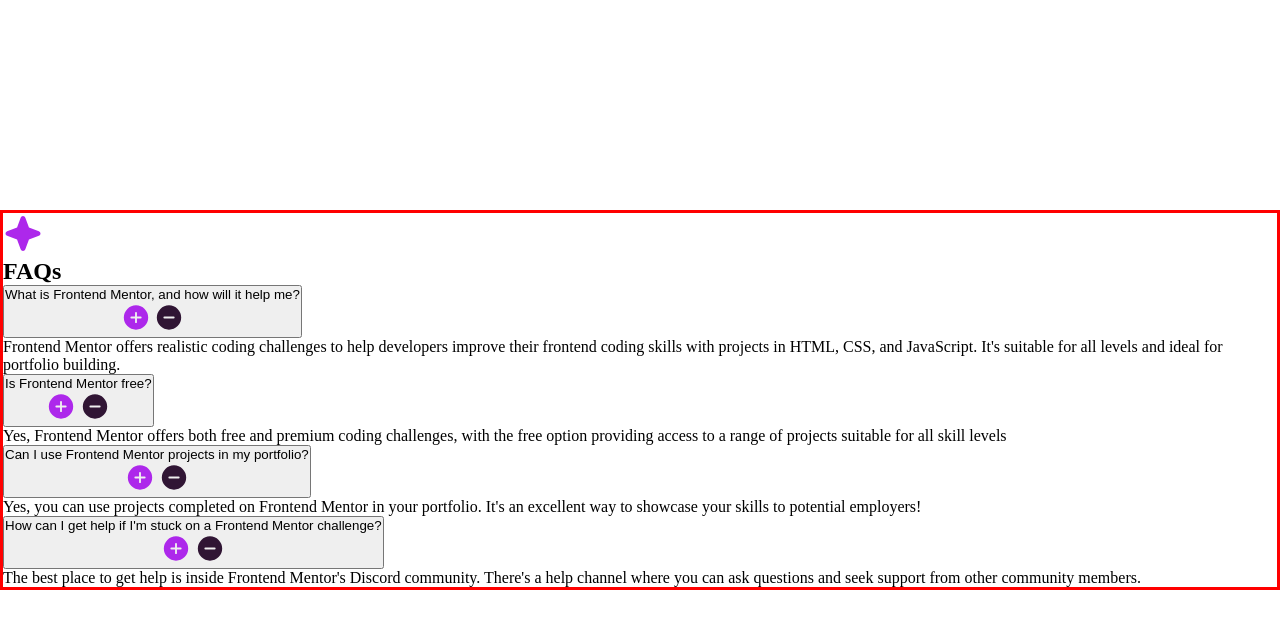
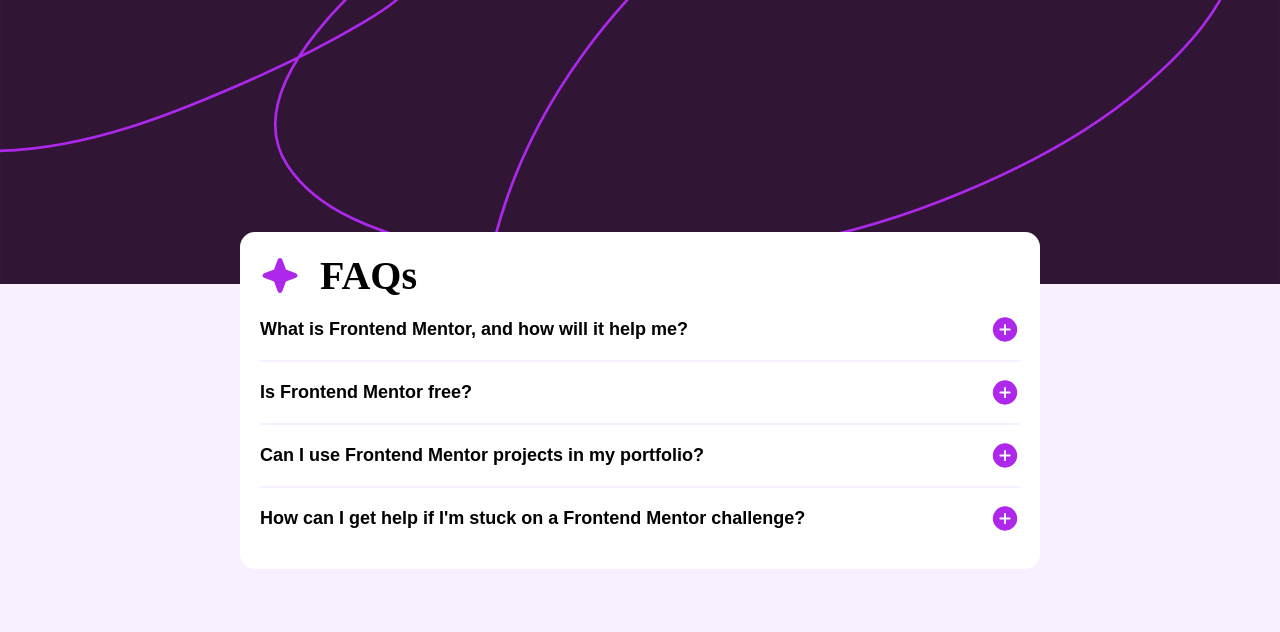
Before and after one commit to Justfemi/frontendMentor, a plain HTML site: page FAQ-accordion/index.html in a window 1280 px wide. Drawn offline with Linux system fonts and the light colour scheme.

Commit message:
added styles and script

```diff
--- a/FAQ-accordion/app.js
+++ b/FAQ-accordion/app.js
@@ -0,0 +1,20 @@
+const faqBtns = document.querySelectorAll('.accordion-btn');
+const faqDescription = document.querySelector('.faq-answer');
+const plusBtn = document.querySelector('.plus');
+const minusBtn = document.querySelector('.minus');
+
+faqBtns.forEach(btn => {
+  btn.addEventListener('click', () => {
+    faqDescription.classList.toggle('active')
+
+    if(faqDescription.style.maxHeight) {
+      faqDescription.style.maxHeight = null
+      plusBtn.style.display = 'block'
+      minusBtn.style.display = 'none'
+    } else {
+      faqDescription.style.maxHeight = faqDescription.scrollHeight + 'px'
+      plusBtn.style.display = 'none'
+      minusBtn.style.display = 'block'
+    }
+  })
+})
--- a/FAQ-accordion/index.html
+++ b/FAQ-accordion/index.html
@@ -13,7 +13,7 @@
       <h2>FAQs</h2>
     </div>
     <div class="faq-container">
-      <div class="single-faq">
+      <div class="single-faq top">
         <button class="accordion-btn">
           What is Frontend Mentor, and how will it help me?
 
@@ -34,7 +34,7 @@
     </div>
 
     <div class="faq-container">
-      <div class="single-faq">
+      <div class="single-faq top">
         <button class="accordion-btn">
           Is Frontend Mentor free?
 
@@ -54,7 +54,7 @@
     </div>
 
     <div class="faq-container">
-      <div class="single-faq">
+      <div class="single-faq top">
         <button class="accordion-btn">
           Can I use Frontend Mentor projects in my portfolio?
 
--- a/FAQ-accordion/style.css
+++ b/FAQ-accordion/style.css
@@ -9,9 +9,85 @@
   align-items: center;
   justify-content: center;
   height: 100vh;
-  /* background-image: url(./assets/images/background-pattern-desktop.svg); */
+  background-color: hsl(275, 100%, 97%);
+  background-image: url(./assets/images/background-pattern-desktop.svg);
+  background-size: 100%;
+  background-repeat: no-repeat;
 }
 
 #container {
-  border: solid red;
+  background-color: hsl(0, 0%, 100%);
+  max-width: 800px;
+  border-radius: 15px;
+  padding: 20px;
+
+  > .heading {
+    display: flex;
+    align-items: center;
+
+    > h2 {
+      margin-inline-start: 20px;
+      font-size: 40px;
+      font-weight: 700;
+    }
+  }
+
+  > .faq-container {
+    /* border: solid green; */
+
+    > .top {
+      border-bottom: 2px solid hsl(275, 100%, 97%);
+    }
+
+    > .single-faq {
+      /* border: solid yellow; */
+
+      > .faq-answer {
+        height: 0;
+        overflow: hidden;
+        background-color: hsl(0, 0%, 100%);
+        transition: height 300ms ease-in-out;
+
+        > p {
+          color: hsl(292, 16%, 49%);
+          padding: 15px 0;
+          line-height: 25px;
+        }
+      }
+
+      > button {
+        cursor: pointer;
+        display: flex;
+        align-items: center;
+        justify-content: space-between;
+        width: 100%;
+        background-color: transparent;
+        padding: 15px 0;
+        font-weight: 600;
+        font-size: 18px;
+        border: none;
+        text-align: left;
+
+        &:hover {
+          color: purple;
+        }
+
+        > .icons {
+
+          > img {
+            display: block;
+            width: 30px;
+          }
+
+          > .minus {
+            display: none;
+          }
+        }
+      }
+    }
+  }
 }
+
+@media screen and (max-width: 800px) {
+
+}
```
